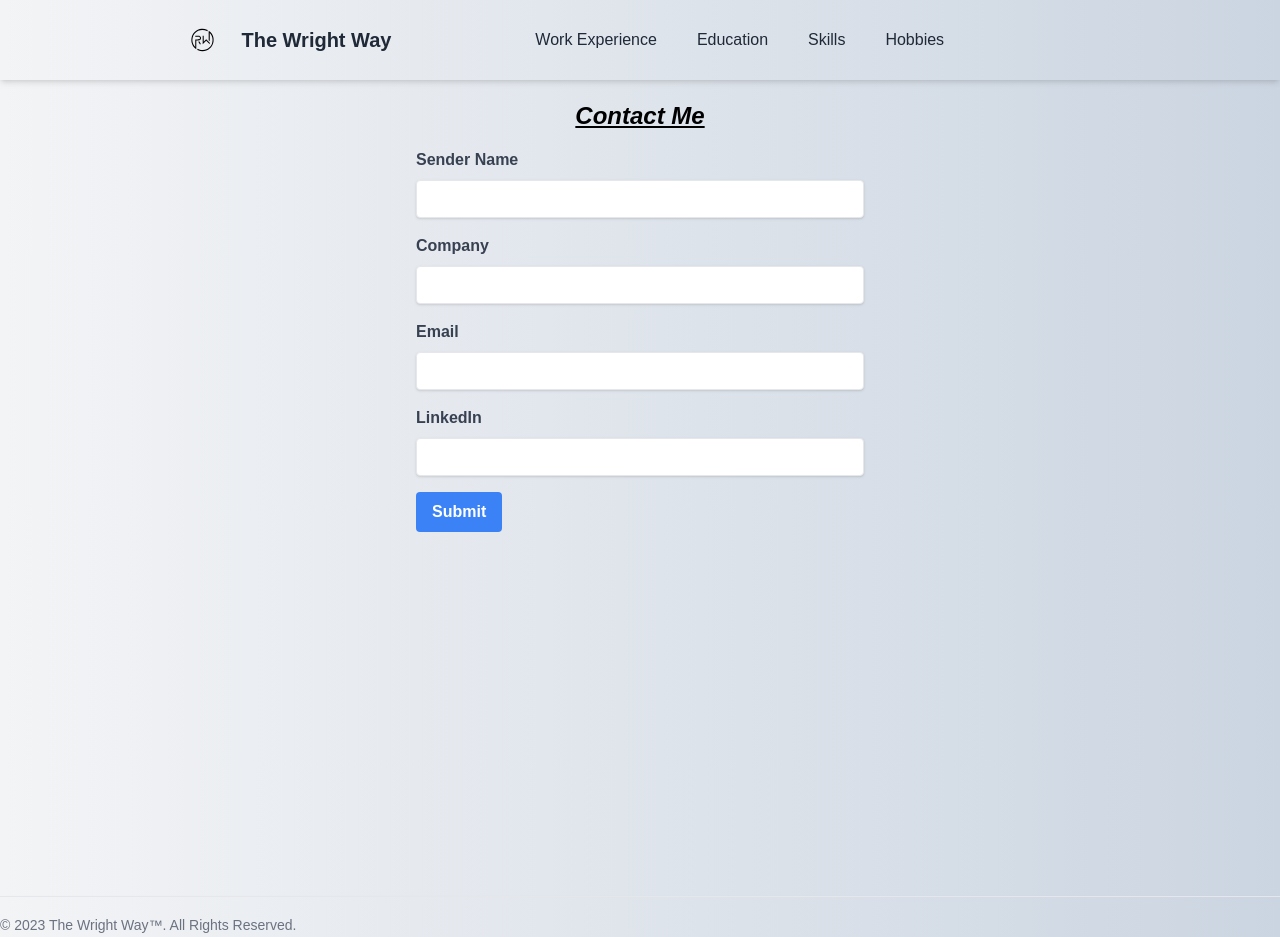
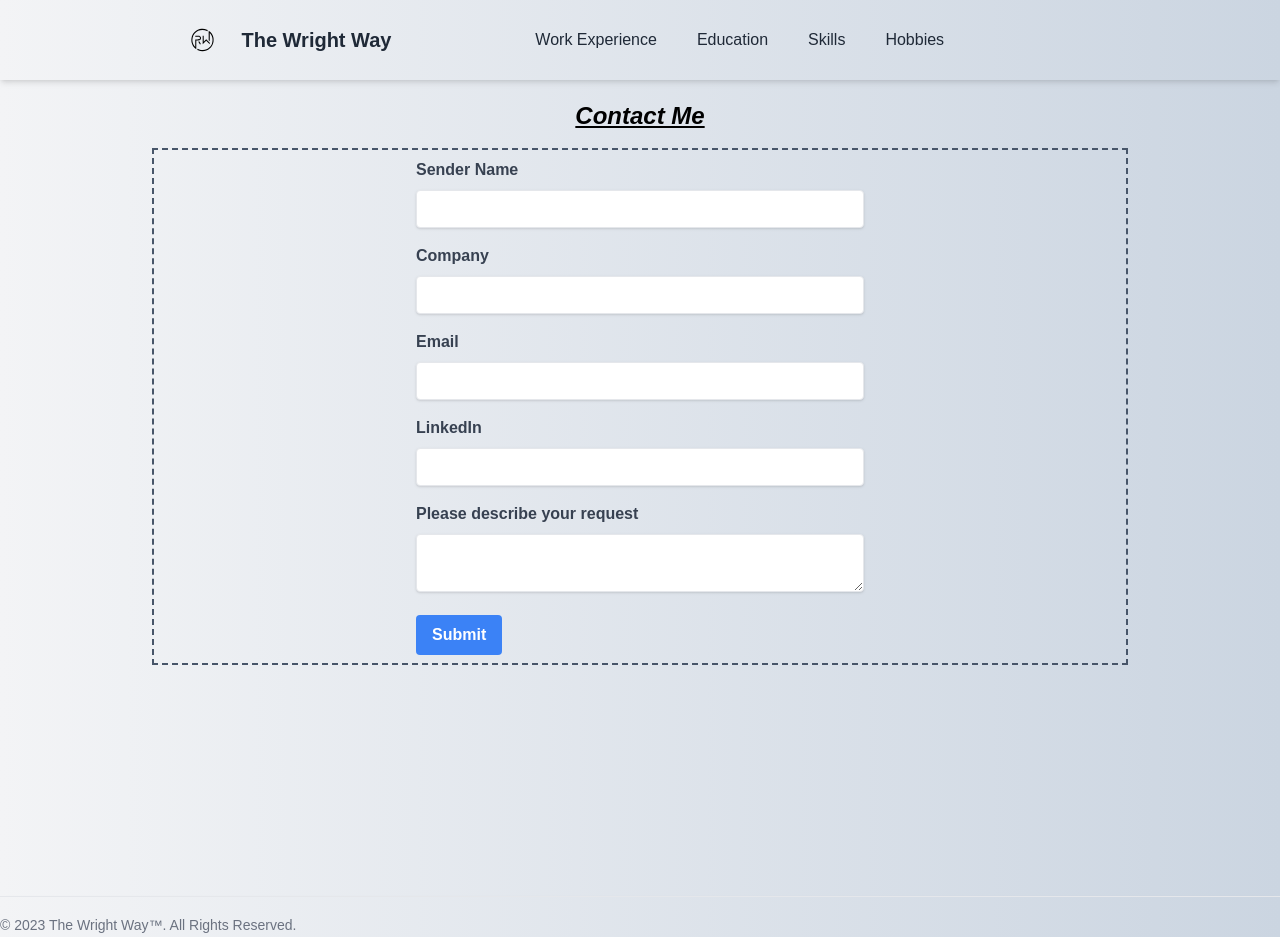
Before and after one commit to RyanWri/worksite, a SvelteKit app: page /contact in a window 1280 px wide. Built offline with nearby package versions, Linux system fonts and the light colour scheme; some icons are missing.

Commit message:
adding data preload for nav header

```diff
--- a/src/routes/Header.svelte
+++ b/src/routes/Header.svelte
@@ -25,6 +25,7 @@
     <div>
       <nav
         class="container px-6 py-6 mx-auto md:flex md:justify-between md:items-center"
+        data-sveltekit-preload-data="hover"
       >
         <div class="flex items-center justify-between">
           <a
@@ -70,8 +71,8 @@
           class="flex-col mt-8 space-y-4 md:flex md:space-y-0 md:flex-row md:items-center md:space-x-10 md:mt-0
         {showMenu ? 'flex' : 'hidden'}"
         >
-          <a class="text-gray-800 dark:text-white" href="/experience"
-            >Work Experience</a
+          <a class="text-gray-800 dark:text-white" href="/experience">
+            Work Experience</a
           >
           <a class="text-gray-800 dark:text-white" href="/education"
             >Education</a
--- a/src/routes/contact/+page.svelte
+++ b/src/routes/contact/+page.svelte
@@ -4,6 +4,7 @@
   let company = "";
   let email = "";
   let linkedin = "";
+  let messageText = "";
   let errors = {};
   let isClient = typeof window !== "undefined";
 
@@ -24,6 +25,9 @@
     if (!linkedin) {
       errors.linkedin = "LinkedIn is required";
     }
+    if (!messageText) {
+      errors.messageText = "Message is required";
+    }
 
     // Check if there are any validation errors
     if (Object.keys(errors).length > 0) {
@@ -38,6 +42,7 @@
       company,
       email,
       linkedin,
+      messageText,
     };
 
     // Send email
@@ -48,13 +53,18 @@
     company = "";
     email = "";
     linkedin = "";
+    messageText = "";
   }
 </script>
 
 <div class="container mx-auto py-4">
   <h1 class="page-title">Contact Me</h1>
   {#if isClient}
-    <form class="max-w-md mx-auto" on:submit|preventDefault={handleSubmit}>
+    <div class="md:border-dashed md:border-2 md:border-slate-600">
+      <form
+        class="max-w-md mx-auto pt-2 pb-2"
+        on:submit|preventDefault={handleSubmit}
+      >
         <div class="mb-4">
           <label for="senderName" class="block text-gray-700 font-bold mb-2"
             >Sender Name</label
@@ -111,11 +121,25 @@
             <p class="text-red-500">{errors.linkedin}</p>
           {/if}
         </div>
+        <div class="mb-4">
+          <label for="messageText" class="block text-gray-700 font-bold mb-2"
+            >Please describe your request</label
+          >
+          <textarea
+            id="messageText"
+            bind:value={messageText}
+            class="shadow appearance-none border rounded w-full py-2 px-3 text-gray-700 leading-tight focus:outline-none focus:shadow-outline"
+          />
+          {#if errors && errors.messageText}
+            <p class="text-red-500">{errors.messageText}</p>
+          {/if}
+        </div>
         <button
           type="submit"
           class="bg-blue-500 hover:bg-blue-700 text-white font-bold py-2 px-4 rounded focus:outline-none focus:shadow-outline"
           >Submit</button
         >
       </form>
+    </div>
   {/if}
 </div>
--- a/src/routes/styles.css
+++ b/src/routes/styles.css
@@ -40,7 +40,7 @@ body {
 }
 
 .animated-background {
-  animation: moveBackground 10s linear infinite;
+  animation: moveBackground 6s linear infinite;
   animation-fill-mode: forwards;
 }
 
```
Lines whose indentation alone changed are shown as unchanged.
